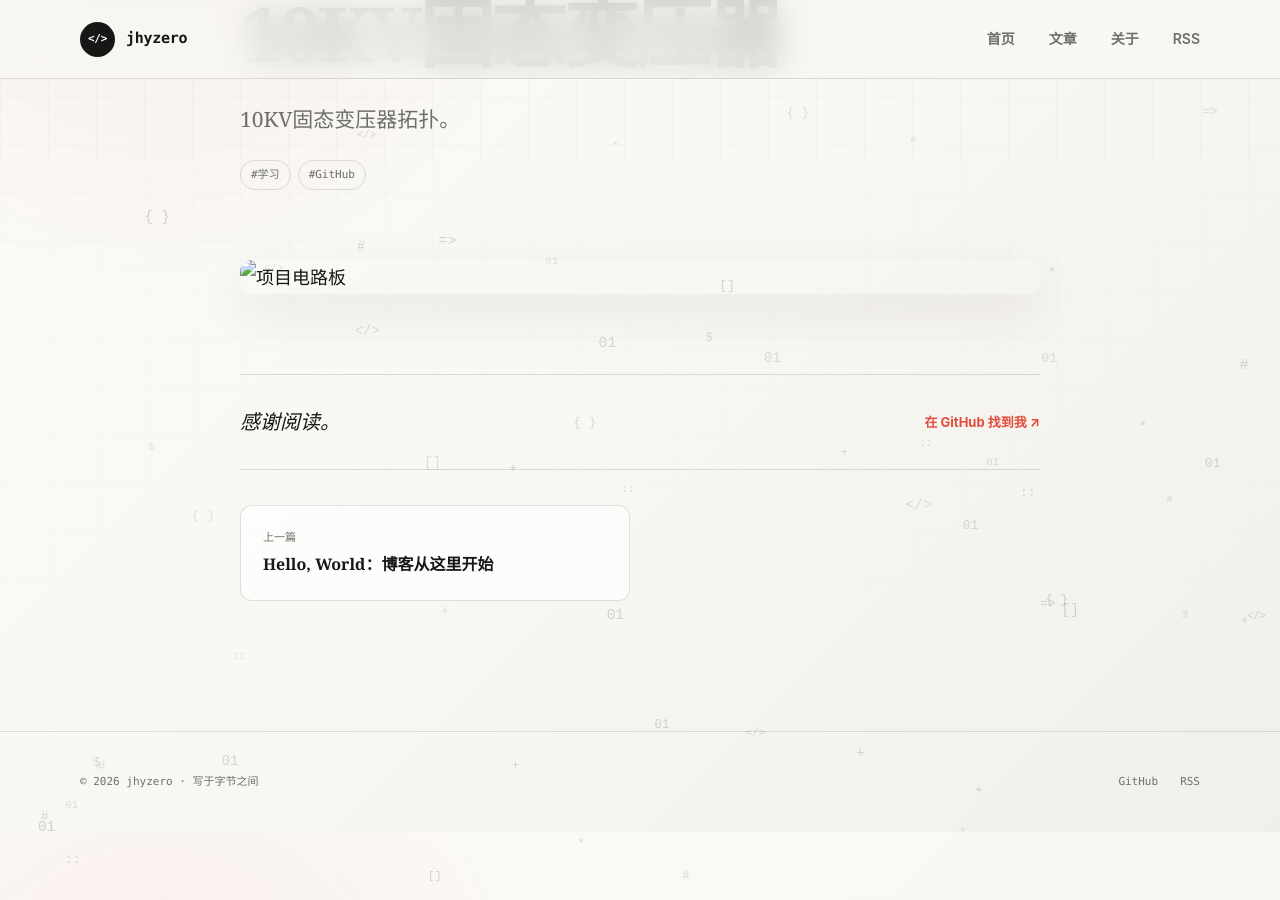
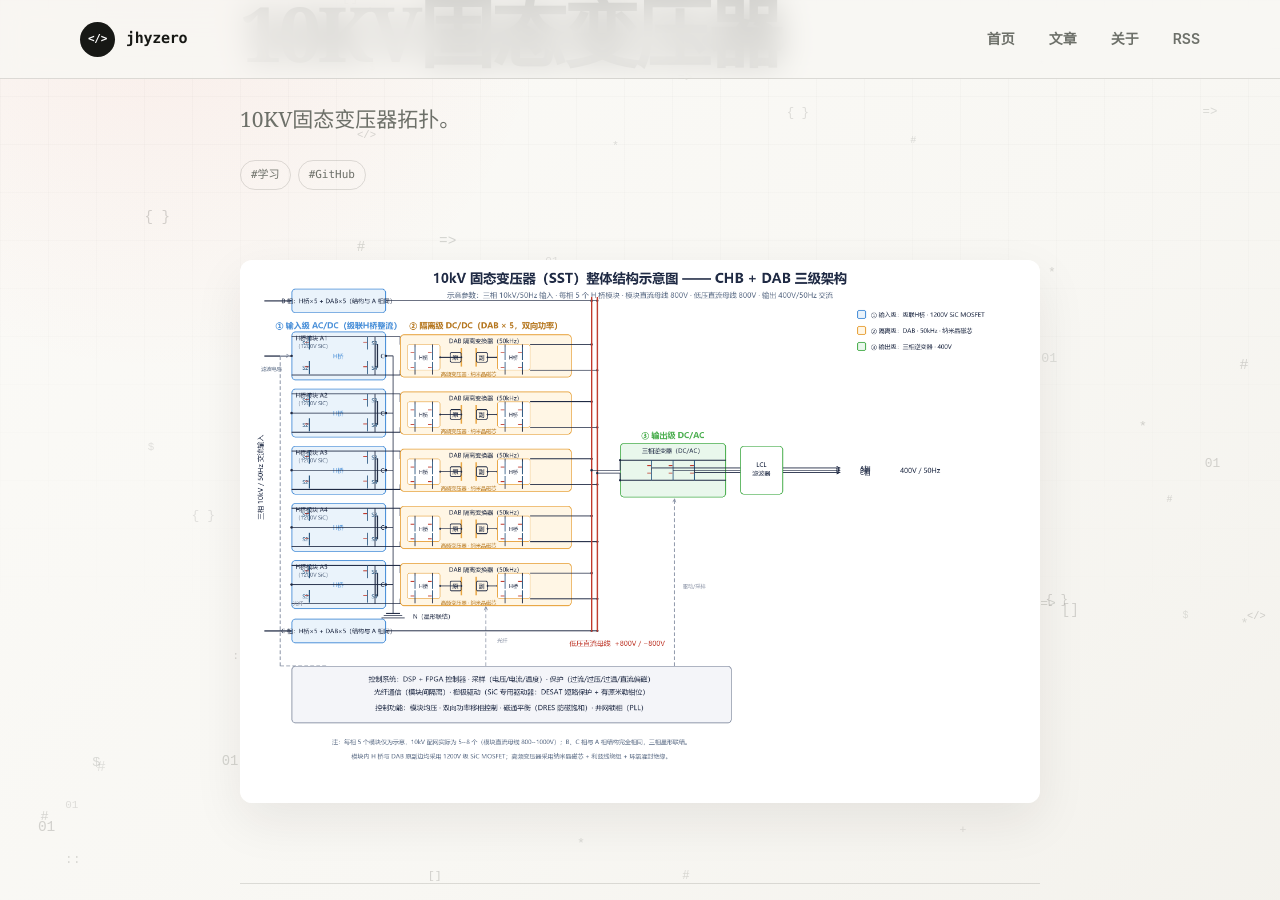
Before and after one commit to jhyzero/jhyzero.github.io, a Jekyll site: the page built from _posts/2026-10-04-my-new-post.md, in a window 1280 px wide and 900 px high, scrolled down 325 px. Built offline with Jekyll 4.4.1, drawn with Linux system fonts in a browser that asks for light colours; before the commit the page ends 1157 px from its top, so only the background shows below that.

Commit message:
Fix article image path

```diff
--- a/_posts/2026-10-04-my-new-post.md
+++ b/_posts/2026-10-04-my-new-post.md
@@ -5,4 +5,4 @@ date: 2026-10-04 20:00:00 +0800
 categories: [技术]
 tags: [学习, GitHub]
 ---
-![项目电路板](/assets/images/10kV固态变压器结构图.png)
+![10kV 固态变压器整体结构示意图](/assets/images/10kv-sst-architecture.png)
```
Also changed, not shown: assets/images/10kv-sst-architecture.png (renamed from assets/10kV固态变压器结构图.png).
